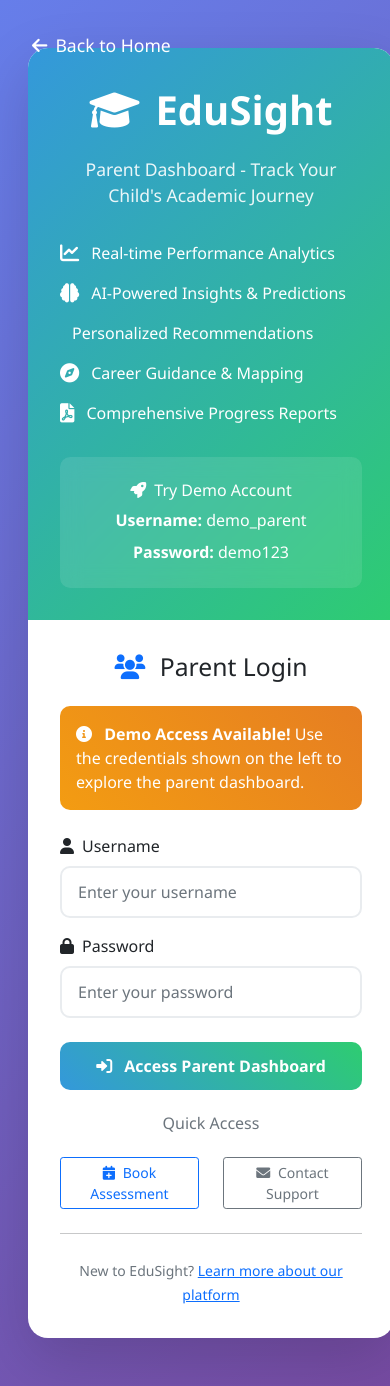
After one commit to codezs3/edusight-ai-new, a Django app: page /parent-dashboard/login/ in a window 390 px wide. The commit adds this page. Run offline with Django 5.2, Linux system fonts and the light colour scheme.

Commit message:
feat: Add Parent Login Navigation and Dedicated Login Page
 Parent Login Features:
- Added parent login dropdown in main navigation
- Created dedicated parent login page with professional design
- Demo credentials prominently displayed (demo_parent / demo123)
- Direct link to parent dashboard after authentication

 UI/UX Enhancements:
- Beautiful gradient login page with split design
- Feature list highlighting parent dashboard capabilities
- Interactive demo credentials click-to-fill
- Professional branding and EduSight styling
- Responsive design for all devices

 Navigation Updates:
- Login dropdown with separate options for:
  * Student/Admin Login
  * Parent Login (new)
  * Book Assessment shortcut
- Quick access buttons for support and services

 Parent Dashboard Access:
- Direct navigation: /parent-dashboard/login/
- Seamless integration with existing authentication system
- Automatic redirect to parent dashboard after login
- Demo account ready for immediate testing

Ready for parents to easily access their personalized dashboard!

```diff
--- a/parent_dashboard/urls.py
+++ b/parent_dashboard/urls.py
@@ -4,6 +4,9 @@ from . import views
 app_name = 'parent_dashboard'
 
 urlpatterns = [
+    # Parent login
+    path('login/', views.parent_login_view, name='parent_login'),
+
     # Main dashboard
     path('', views.parent_dashboard, name='dashboard'),
 
--- a/parent_dashboard/views.py
+++ b/parent_dashboard/views.py
@@ -28,6 +28,11 @@ from .models import (
     Recommendation, CareerMapping, ParentFeedback
 )
 from students.models import Student
+
+
+def parent_login_view(request):
+    """Parent login page"""
+    return render(request, 'parent_dashboard/parent_login.html')
 
 
 @login_required
--- /dev/null
+++ b/templates/parent_dashboard/parent_login.html
@@ -0,0 +1,328 @@
+{% load static %}
+<!DOCTYPE html>
+<html lang="en">
+<head>
+    <meta charset="UTF-8">
+    <meta name="viewport" content="width=device-width, initial-scale=1.0">
+    <title>Parent Login - EduSight</title>
+
+    <!-- Bootstrap CSS -->
+    <link href="https://cdn.jsdelivr.net/npm/bootstrap@5.1.3/dist/css/bootstrap.min.css" rel="stylesheet">
+    <!-- Font Awesome -->
+    <link href="https://cdnjs.cloudflare.com/ajax/libs/font-awesome/6.0.0/css/all.min.css" rel="stylesheet">
+
+    <style>
+        :root {
+            --primary-color: #3498db;
+            --secondary-color: #2ecc71;
+            --accent-color: #e74c3c;
+            --dark-color: #2c3e50;
+            --light-color: #ecf0f1;
+        }
+
+        body {
+            background: linear-gradient(135deg, #667eea 0%, #764ba2 100%);
+            min-height: 100vh;
+            font-family: 'Segoe UI', Tahoma, Geneva, Verdana, sans-serif;
+        }
+
+        .login-container {
+            min-height: 100vh;
+            display: flex;
+            align-items: center;
+            justify-content: center;
+            padding: 2rem 0;
+        }
+
+        .login-card {
+            background: white;
+            border-radius: 20px;
+            box-shadow: 0 20px 60px rgba(0, 0, 0, 0.15);
+            overflow: hidden;
+            max-width: 900px;
+            width: 100%;
+        }
+
+        .login-left {
+            background: linear-gradient(135deg, var(--primary-color), var(--secondary-color));
+            color: white;
+            padding: 3rem;
+            display: flex;
+            flex-direction: column;
+            justify-content: center;
+            align-items: center;
+            text-align: center;
+        }
+
+        .login-right {
+            padding: 3rem;
+        }
+
+        .brand-logo {
+            font-size: 2.5rem;
+            font-weight: bold;
+            margin-bottom: 1rem;
+        }
+
+        .brand-tagline {
+            font-size: 1.1rem;
+            opacity: 0.9;
+            margin-bottom: 2rem;
+        }
+
+        .feature-list {
+            list-style: none;
+            padding: 0;
+        }
+
+        .feature-list li {
+            margin-bottom: 1rem;
+            display: flex;
+            align-items: center;
+        }
+
+        .feature-list li i {
+            margin-right: 0.75rem;
+            font-size: 1.2rem;
+        }
+
+        .form-control {
+            border-radius: 10px;
+            padding: 0.75rem 1rem;
+            border: 2px solid #e9ecef;
+            transition: all 0.3s ease;
+        }
+
+        .form-control:focus {
+            border-color: var(--primary-color);
+            box-shadow: 0 0 0 0.2rem rgba(52, 152, 219, 0.25);
+        }
+
+        .btn-login {
+            background: linear-gradient(45deg, var(--primary-color), var(--secondary-color));
+            border: none;
+            border-radius: 10px;
+            padding: 0.75rem 2rem;
+            font-weight: 600;
+            color: white;
+            width: 100%;
+            transition: all 0.3s ease;
+        }
+
+        .btn-login:hover {
+            background: linear-gradient(45deg, #2980b9, #27ae60);
+            transform: translateY(-2px);
+            color: white;
+        }
+
+        .demo-alert {
+            background: linear-gradient(45deg, #f39c12, #e67e22);
+            border: none;
+            color: white;
+            border-radius: 10px;
+        }
+
+        .home-link {
+            position: absolute;
+            top: 2rem;
+            left: 2rem;
+            color: white;
+            text-decoration: none;
+            font-size: 1.1rem;
+            transition: all 0.3s ease;
+        }
+
+        .home-link:hover {
+            color: var(--light-color);
+            transform: translateX(-5px);
+        }
+
+        .quick-demo {
+            background: rgba(255, 255, 255, 0.1);
+            border-radius: 10px;
+            padding: 1.5rem;
+            margin-top: 2rem;
+            backdrop-filter: blur(10px);
+        }
+
+        @media (max-width: 768px) {
+            .login-card {
+                margin: 1rem;
+            }
+
+            .login-left {
+                padding: 2rem;
+            }
+
+            .login-right {
+                padding: 2rem;
+            }
+        }
+    </style>
+</head>
+<body>
+    <a href="{% url 'website_home' %}" class="home-link">
+        <i class="fas fa-arrow-left me-2"></i>Back to Home
+    </a>
+
+    <div class="login-container">
+        <div class="container">
+            <div class="row justify-content-center">
+                <div class="col-12">
+                    <div class="login-card">
+                        <div class="row g-0">
+                            <!-- Left Panel -->
+                            <div class="col-lg-6">
+                                <div class="login-left h-100">
+                                    <div>
+                                        <div class="brand-logo">
+                                            <i class="fas fa-graduation-cap me-3"></i>EduSight
+                                        </div>
+                                        <div class="brand-tagline">
+                                            Parent Dashboard - Track Your Child's Academic Journey
+                                        </div>
+
+                                        <ul class="feature-list">
+                                            <li>
+                                                <i class="fas fa-chart-line"></i>
+                                                Real-time Performance Analytics
+                                            </li>
+                                            <li>
+                                                <i class="fas fa-brain"></i>
+                                                AI-Powered Insights & Predictions
+                                            </li>
+                                            <li>
+                                                <i class="fas fa-target"></i>
+                                                Personalized Recommendations
+                                            </li>
+                                            <li>
+                                                <i class="fas fa-compass"></i>
+                                                Career Guidance & Mapping
+                                            </li>
+                                            <li>
+                                                <i class="fas fa-file-pdf"></i>
+                                                Comprehensive Progress Reports
+                                            </li>
+                                        </ul>
+
+                                        <div class="quick-demo">
+                                            <h6><i class="fas fa-rocket me-2"></i>Try Demo Account</h6>
+                                            <p class="mb-2"><strong>Username:</strong> demo_parent</p>
+                                            <p class="mb-0"><strong>Password:</strong> demo123</p>
+                                        </div>
+                                    </div>
+                                </div>
+                            </div>
+
+                            <!-- Right Panel - Login Form -->
+                            <div class="col-lg-6">
+                                <div class="login-right">
+                                    <h2 class="text-center mb-4">
+                                        <i class="fas fa-users text-primary me-2"></i>
+                                        Parent Login
+                                    </h2>
+
+                                    {% if messages %}
+                                        {% for message in messages %}
+                                            <div class="alert alert-{{ message.tags }} alert-dismissible fade show" role="alert">
+                                                {{ message }}
+                                                <button type="button" class="btn-close" data-bs-dismiss="alert"></button>
+                                            </div>
+                                        {% endfor %}
+                                    {% endif %}
+
+                                    <div class="alert demo-alert mb-4">
+                                        <i class="fas fa-info-circle me-2"></i>
+                                        <strong>Demo Access Available!</strong> Use the credentials shown on the left to explore the parent dashboard.
+                                    </div>
+
+                                    <form method="post" action="{% url 'login' %}">
+                                        {% csrf_token %}
+                                        <input type="hidden" name="next" value="{% url 'parent_dashboard:dashboard' %}">
+
+                                        <div class="mb-3">
+                                            <label for="username" class="form-label">
+                                                <i class="fas fa-user me-2"></i>Username
+                                            </label>
+                                            <input type="text" class="form-control" id="username" name="username" required
+                                                   placeholder="Enter your username">
+                                        </div>
+
+                                        <div class="mb-4">
+                                            <label for="password" class="form-label">
+                                                <i class="fas fa-lock me-2"></i>Password
+                                            </label>
+                                            <input type="password" class="form-control" id="password" name="password" required
+                                                   placeholder="Enter your password">
+                                        </div>
+
+                                        <button type="submit" class="btn btn-login">
+                                            <i class="fas fa-sign-in-alt me-2"></i>
+                                            Access Parent Dashboard
+                                        </button>
+                                    </form>
+
+                                    <div class="text-center mt-4">
+                                        <div class="row">
+                                            <div class="col-12 mb-3">
+                                                <h6 class="text-muted">Quick Access</h6>
+                                            </div>
+                                            <div class="col-6">
+                                                <a href="{% url 'book_assessment' %}" class="btn btn-outline-primary btn-sm w-100">
+                                                    <i class="fas fa-calendar-plus me-1"></i>
+                                                    Book Assessment
+                                                </a>
+                                            </div>
+                                            <div class="col-6">
+                                                <a href="{% url 'website_contact' %}" class="btn btn-outline-secondary btn-sm w-100">
+                                                    <i class="fas fa-envelope me-1"></i>
+                                                    Contact Support
+                                                </a>
+                                            </div>
+                                        </div>
+                                    </div>
+
+                                    <hr class="my-4">
+
+                                    <div class="text-center">
+                                        <small class="text-muted">
+                                            New to EduSight?
+                                            <a href="{% url 'website_about' %}" class="text-primary">Learn more about our platform</a>
+                                        </small>
+                                    </div>
+                                </div>
+                            </div>
+                        </div>
+                    </div>
+                </div>
+            </div>
+        </div>
+    </div>
+
+    <!-- Bootstrap JS -->
+    <script src="https://cdn.jsdelivr.net/npm/bootstrap@5.1.3/dist/js/bootstrap.bundle.min.js"></script>
+
+    <script>
+        // Auto-fill demo credentials when demo info is clicked
+        document.querySelector('.quick-demo').addEventListener('click', function() {
+            document.getElementById('username').value = 'demo_parent';
+            document.getElementById('password').value = 'demo123';
+        });
+
+        // Add some interactive effects
+        document.addEventListener('DOMContentLoaded', function() {
+            // Animate feature list items
+            const featureItems = document.querySelectorAll('.feature-list li');
+            featureItems.forEach((item, index) => {
+                item.style.opacity = '0';
+                item.style.transform = 'translateX(-20px)';
+                setTimeout(() => {
+                    item.style.transition = 'all 0.5s ease';
+                    item.style.opacity = '1';
+                    item.style.transform = 'translateX(0)';
+                }, 100 * index);
+            });
+        });
+    </script>
+</body>
+</html>
```
Also changed, not shown: templates/parent_dashboard/parent_success.html (added, +96 -0 lines), templates/website/base.html (+18 -0 lines).
